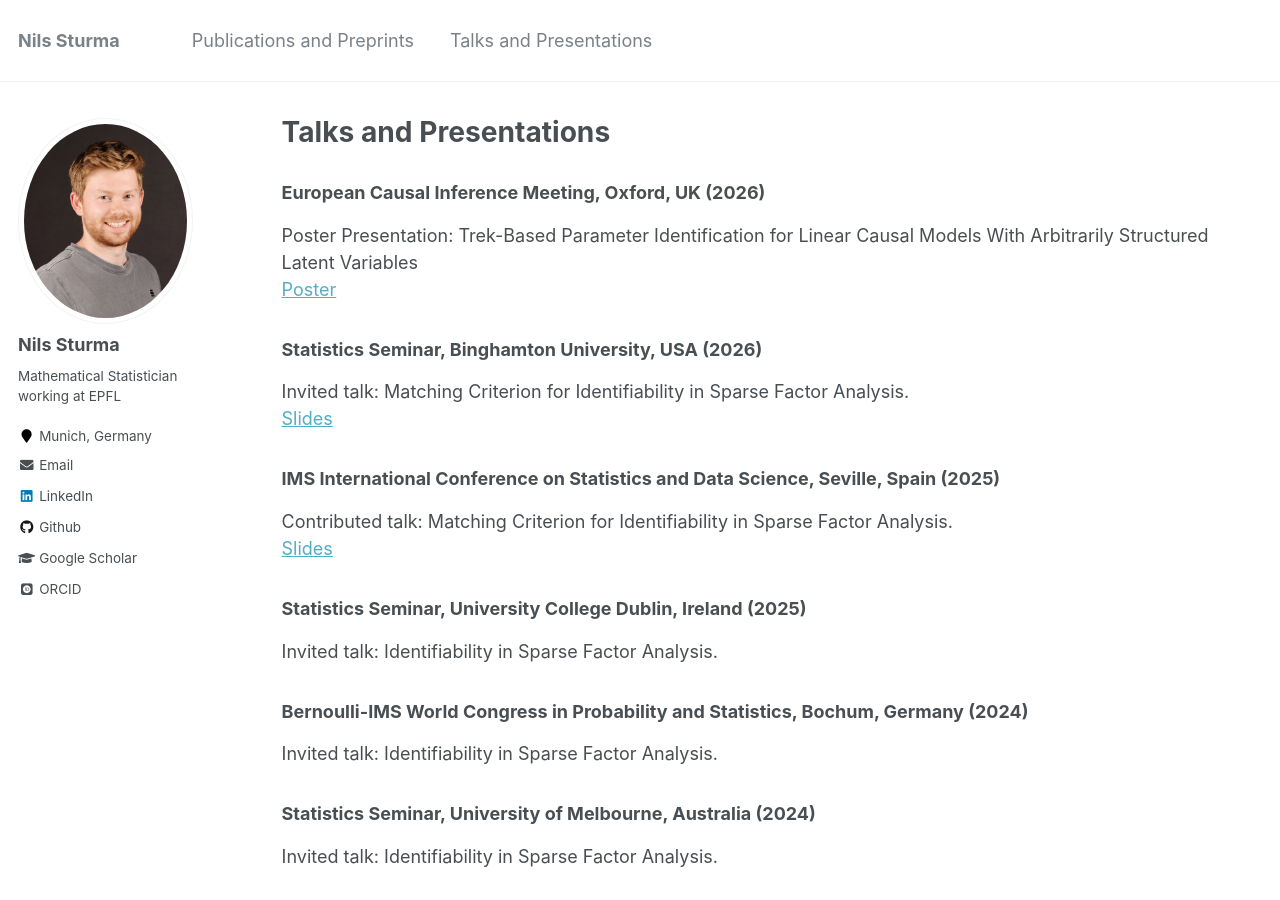
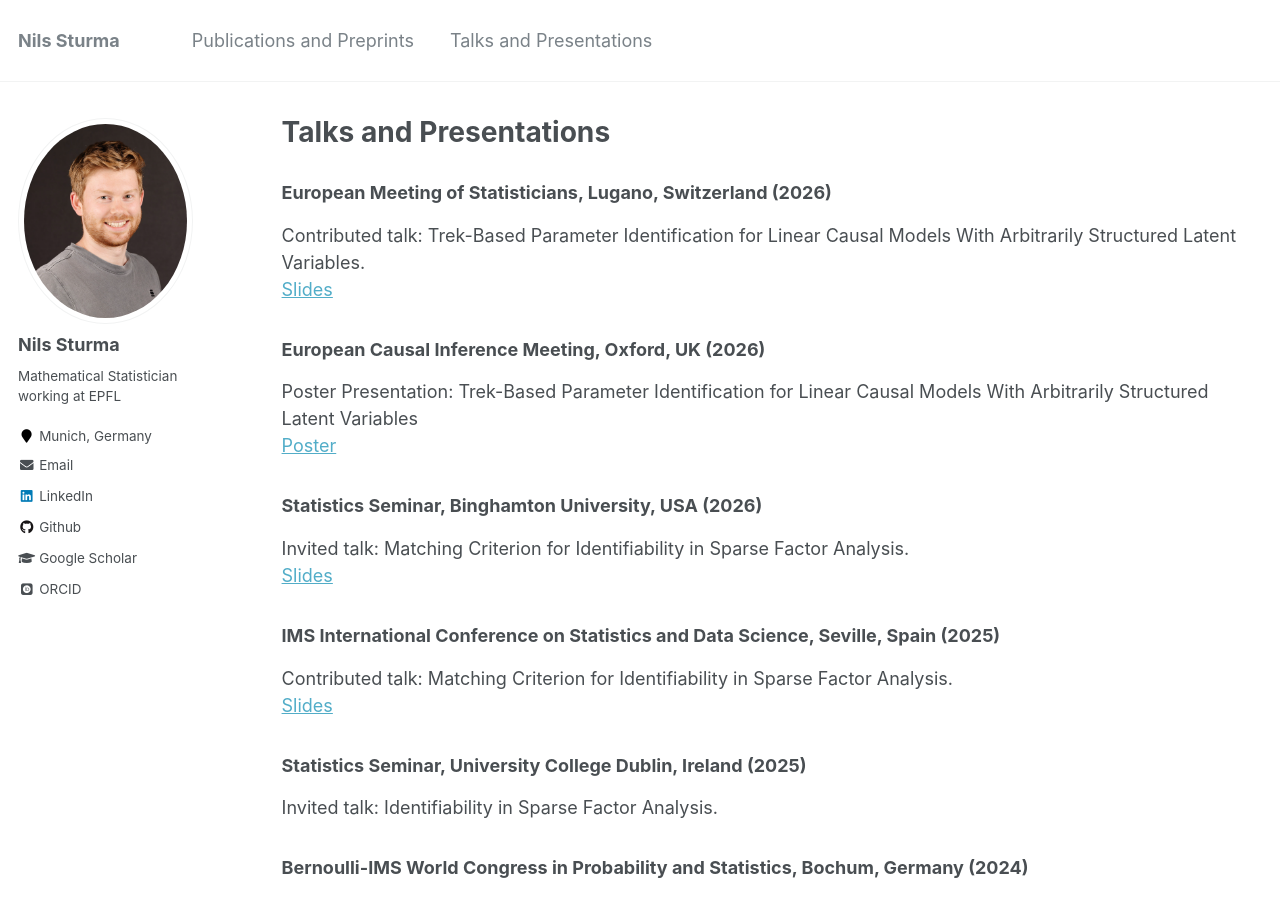
Before and after one commit to NilsSturma/nilssturma.github.io, a Jekyll site: the page built from _pages/talks.md, in a window 1280 px wide and 900 px high. Built offline with Jekyll 4.4.1, drawn with Linux system fonts in a browser that asks for light colours; some web fonts are replaced.

Commit message:
updated cv

```diff
--- a/_pages/talks.md
+++ b/_pages/talks.md
@@ -4,6 +4,12 @@ title: "Talks and Presentations"
 permalink: /talks/
 author_profile: true
 ---
+
+### European Meeting of Statisticians, Lugano, Switzerland (2026)
+Contributed talk: Trek-Based Parameter Identification for Linear Causal Models With Arbitrarily Structured Latent Variables. \
+[Slides](https://nilssturma.github.io/files/presentation-Lugano-handout.pdf)
+
+
 ### European Causal Inference Meeting, Oxford, UK (2026)
 Poster Presentation: Trek-Based Parameter Identification for Linear Causal Models
 With Arbitrarily Structured Latent Variables \
```
Also changed, not shown: _pages/about.md (+1 -1 lines), 2 other files.
